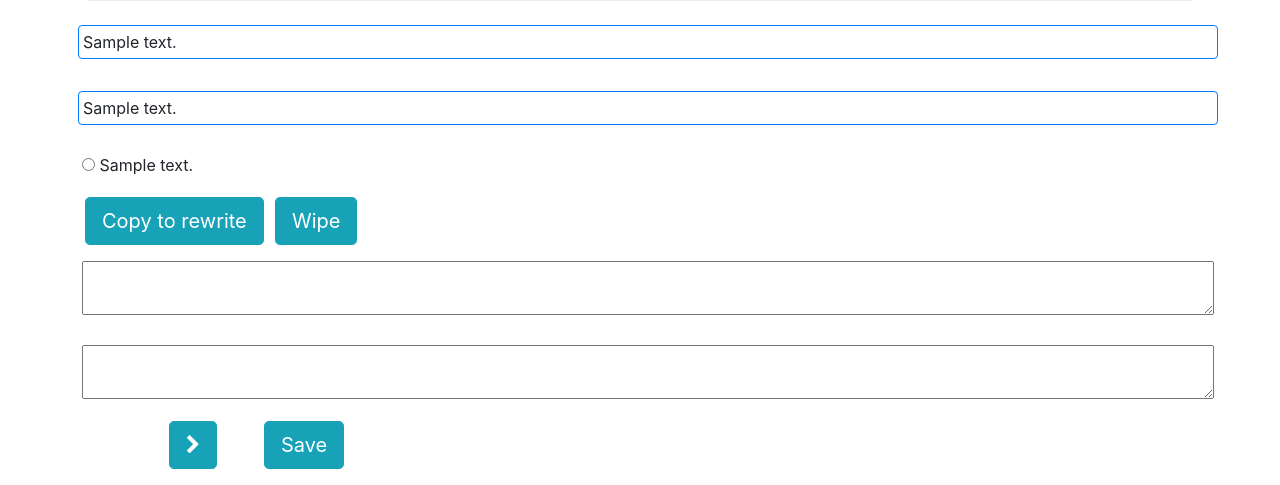
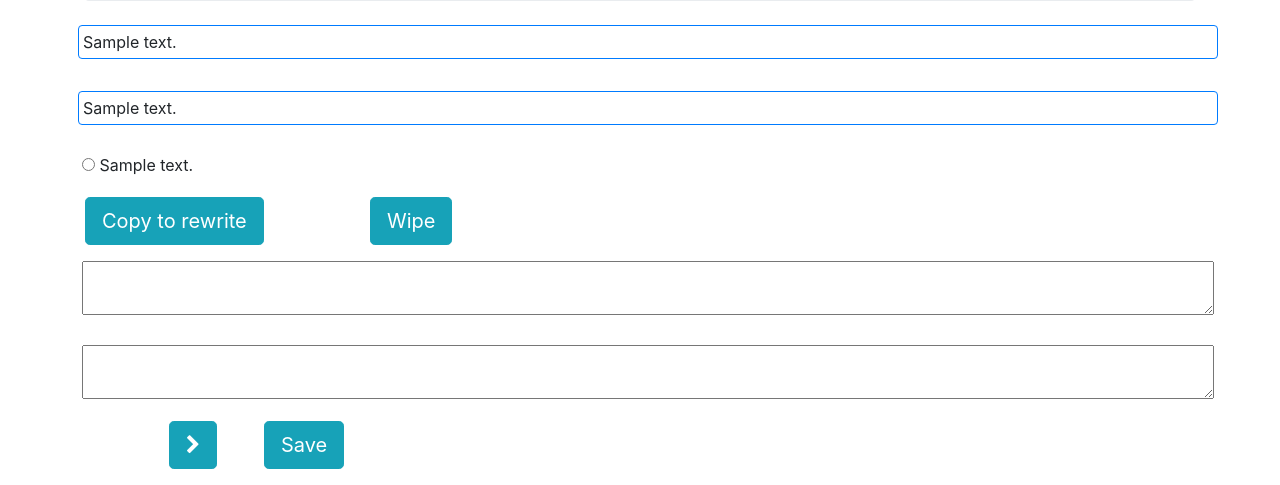
Before and after one commit to TurkuNLP/rew-para-anno, a Flask app: template paraanno/templates/doc.html in a window 1280 px wide. Shown: the part 47-532 px from the top of the page. Run offline with Flask 2, Linux system fonts and the light colour scheme; the template is opened without the code that fills it: most values are stand-ins (such as "Sample title", 1, 10 or a date in 2020); some libraries are stand-ins or nearby versions.

Commit message:
fix overlapping buttons, remove extra file

```diff
--- a/paraanno/templates/doc.html
+++ b/paraanno/templates/doc.html
@@ -47,11 +47,11 @@
       {% endfor %}
 
       <div class="row mt-3 mb-1">
-	<div class="col-2">
+	<div class="col-3">
 	  <button type="button" id="copyandrewbtn" class="btn btn-lg btn-info">Copy to rewrite</button>
 	</div>
 
-	<div class="col-2">
+	<div class="col-3">
 	  <button type="button" id="wipebtn" class="btn btn-lg btn-info">Wipe</button>
 	</div>
 
```
Also changed, not shown: 2 other files.
